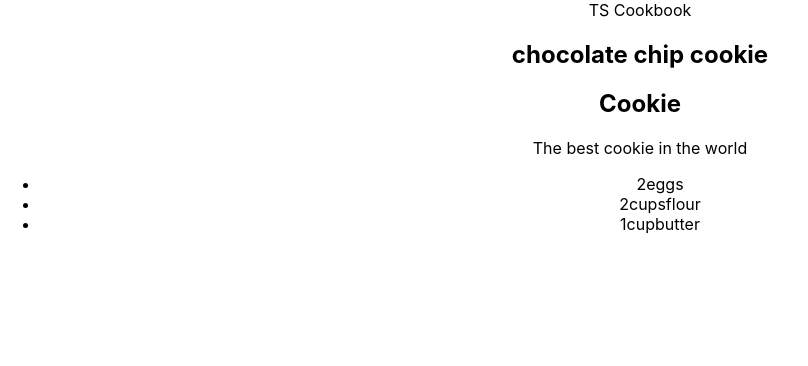
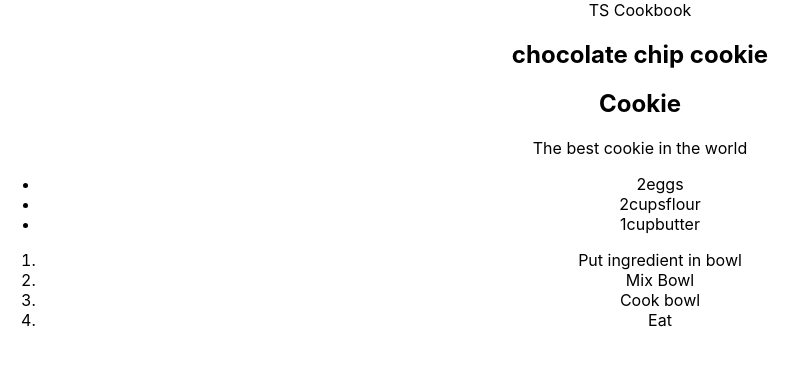
Before and after one commit to Smoopfrog/tscookbook, a React (Create React App) app: page / in a window 1280 px wide. Shown: the top 366 px of the page, without its empty margins (0-808 px from the left). Built offline with nearby package versions, Linux system fonts and the light colour scheme.

Commit message:
add directions to recipe

```diff
--- a/src/App.tsx
+++ b/src/App.tsx
@@ -7,6 +7,7 @@ export interface RecipeInfo {
   category: string;
   description: string;
   ingredients: { amount: number; measurement?: string; name: string }[];
+  directions: string[];
 }
 
 function App() {
@@ -19,6 +20,7 @@ function App() {
       { amount: 2, measurement: "cups", name: "flour" },
       { amount: 1, measurement: "cup", name: "butter" },
     ],
+    directions: ["Put ingredient in bowl", "Mix Bowl", "Cook bowl", "Eat"],
   };
 
   return (
--- a/src/Components/Recipe.tsx
+++ b/src/Components/Recipe.tsx
@@ -13,12 +13,20 @@ const Recipe = (props: { recipe: RecipeInfo }) => {
       );
     }
   );
+
+  const directionComponents: ReactNode = props.recipe.directions.map(
+    (direction) => {
+      return <li>{direction}</li>;
+    }
+  );
+
   return (
     <article>
       <h1>{props.recipe.title}</h1>
       <h2>{props.recipe.category}</h2>
       <p>{props.recipe.description}</p>
       <ul>{ingredientComponents}</ul>
+      <ol>{directionComponents}</ol>
     </article>
   );
 };
```
